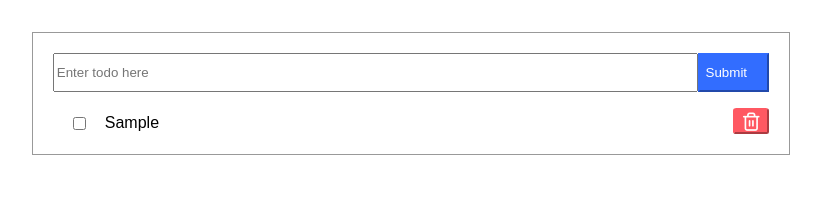
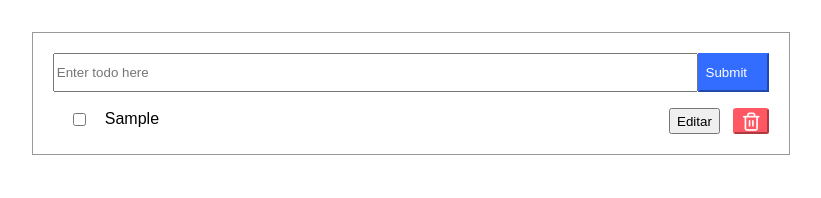
Before and after one commit to Lopezlena89/TodoApp, a React (Vite) app: page / in a window 1280 px wide. Both pictures are taken after typing "Sample" into the empty fields and a click on the button "Submit". Shown: the top 198 px of the page, without its empty margins (229-1050 px from the left). Built offline with nearby package versions, Linux system fonts and the light colour scheme.

Commit message:
Agregando boton de editar

```diff
--- a/src/App.jsx
+++ b/src/App.jsx
@@ -26,6 +26,14 @@ export const App = () => {
       )
     }
 
+    const actualizarTarea = (id,event)=>{
+      setItems(
+        items.map(lista=>(lista.id == id)?{...lista, name:event,done:false,id:id}:lista )
+      )
+
+
+    }
+
     useEffect(() => {
       let data = localStorage.getItem('value')
       if(data){
@@ -49,7 +57,7 @@ export const App = () => {
 
         {
           items.map((list)=>(
-            <ListRode key={list.name} newList={list} oncheck={tarea} eliminar={delate}/>
+            <ListRode key={list.name} newList={list} oncheck={tarea} eliminar={delate} editarTexto={actualizarTarea}/>
 
           ))
 
--- a/src/components/ListRode.jsx
+++ b/src/components/ListRode.jsx
@@ -1,32 +1,61 @@
 import { useState } from "react"
 
-export const ListRode = ({newList, oncheck,eliminar}) => {
+export const ListRode = ({newList, oncheck,eliminar,editarTexto}) => {
+  const [modoEdit, setModoEdit] = useState(false)
+  const [editText,setEditText] = useState("");
 
+  const editar = ()=>{
+    setModoEdit(true);
+  }
 
+  const manejarEdit = ({target})=>{
+    setEditText(target.value);
+  }
 
+  const submitEdit = (event)=>{
+    event.preventDefault();
+    editarTexto(newList.id,editText);
+    setEditText("");
+    setModoEdit(false)
+  }
 
     return (
      <>
 
           <div className="container-input">
-            <div className="container-texto">
-                <input type="checkbox"
+            {
+              !modoEdit ?
+              <div className="container-texto">
+                <input className="checkbox"
+                type="checkbox"
                 checked={newList.done}
                 onChange={()=>{oncheck(newList)}}
                 />
                 <div className="elemento">
                   {newList.name}
                 </div>
-            </div>
+              </div>
+              :
+              <form className="formEdit" onSubmit={submitEdit}>
+                <input type="text" value={editText} onChange={manejarEdit} />
+                 <button>Guardar</button>
+              </form>
+
+            }
+
+
             <div className="container-cambios">
-               <button onClick={()=>eliminar(newList.id)} >
+                <button onClick={editar}>
+                  Editar
+                </button>
+                <button onClick={()=>eliminar(newList.id)} >
                   <span className="icon-trash-2"></span>
                 </button>
             </div>
 
-          </div>
 
 
+          </div>
 
     </>
   )
--- a/src/styles.css
+++ b/src/styles.css
@@ -43,13 +43,24 @@ form{
 .container-texto div{
     margin-left: 1em;
 }
-.container-cambios button{
+
+.container-cambios{
+    display: flex;
+    flex-direction: row;
+}
+
+.container-texto input:checked + div{
+    text-decoration: line-through;
+}
+
+.container-cambios button:last-of-type{
 display: flex;
 justify-content: center;
 align-items:center;
 background-color: #FF5862;
 border-radius: 10%;
 border-color: #FF5862;
+margin-left: 1em;
 }
 .icon-trash-2{
     font-size: 1.5em;
@@ -59,6 +70,7 @@ border-color: #FF5862;
 .elemento{
     font-family: sans-serif;
 }
+
 
 @media screen and (max-width:600px) {
     .container{
```
